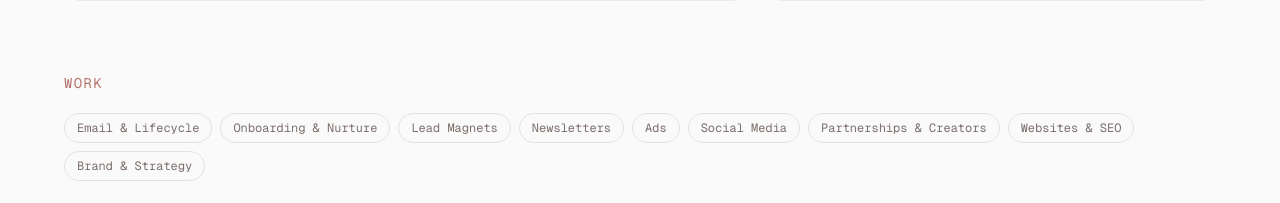
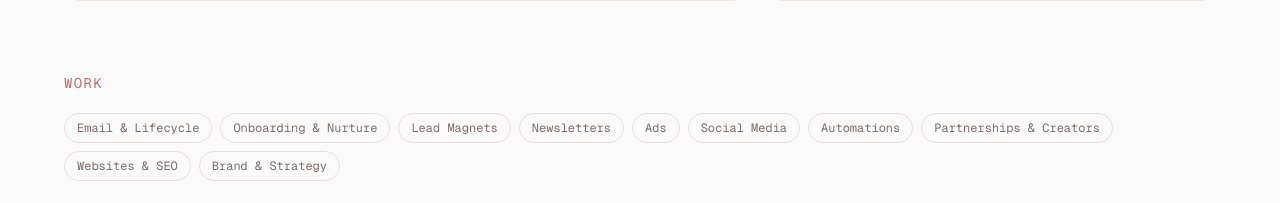
Before and after one commit to feliciadmorales90-a11y/Portfolio, a Next.js app: page / in a window 1280 px wide. Shown: the part 1907-2110 px from the top of the page. Built offline with nearby package versions, Linux system fonts and the light colour scheme; no server answers.

Commit message:
Move ManyChat into its own Automations section
Co-Authored-By: Claude Opus 5.5 <noreply@anthropic.com>
Claude-Session: https://claude.ai/code/session_013a8gqU4kHxdbtJCNuJdRLi

```diff
--- a/src/data/work.ts
+++ b/src/data/work.ts
@@ -1247,9 +1247,14 @@ export const crafts: Craft[] = [
     slug: "social-media",
     name: "Social Media",
     description: "Top-performing posts across the accounts I've run, by format.",
+    items: [],
+    strips: "social",
+  },
+  {
+    slug: "automations",
+    name: "Automations",
+    description: "Social DM automations built in ManyChat.",
     items: [{ project: "manychat" }],
-    strips: "social",
-    links: [{ label: "ManyChat automations", href: "/work/manychat" }],
   },
   {
     slug: "partnerships",
```
